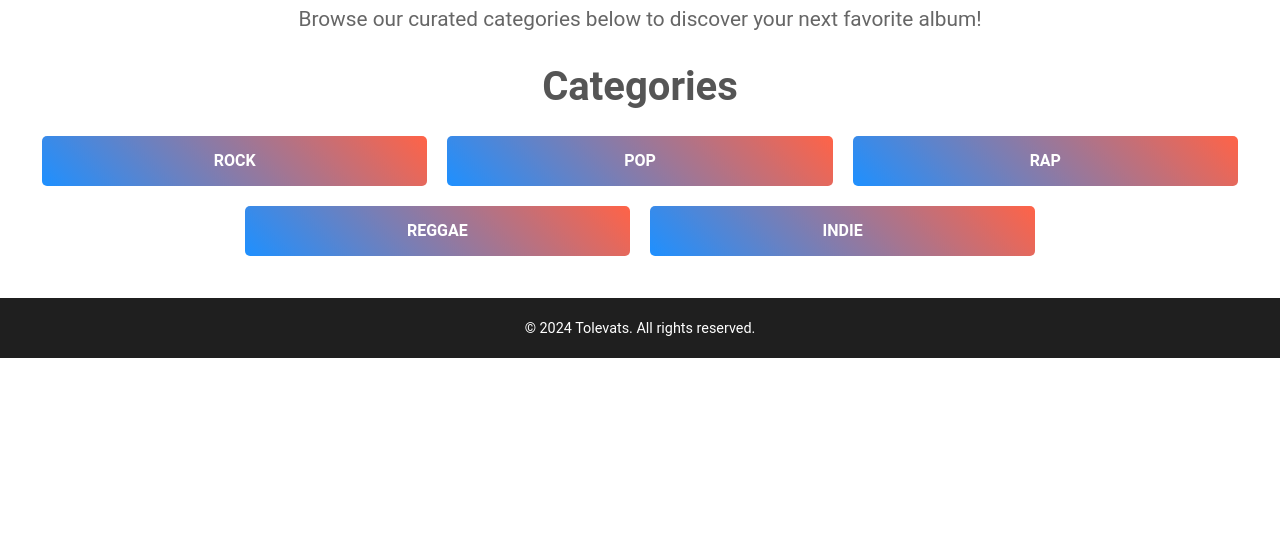
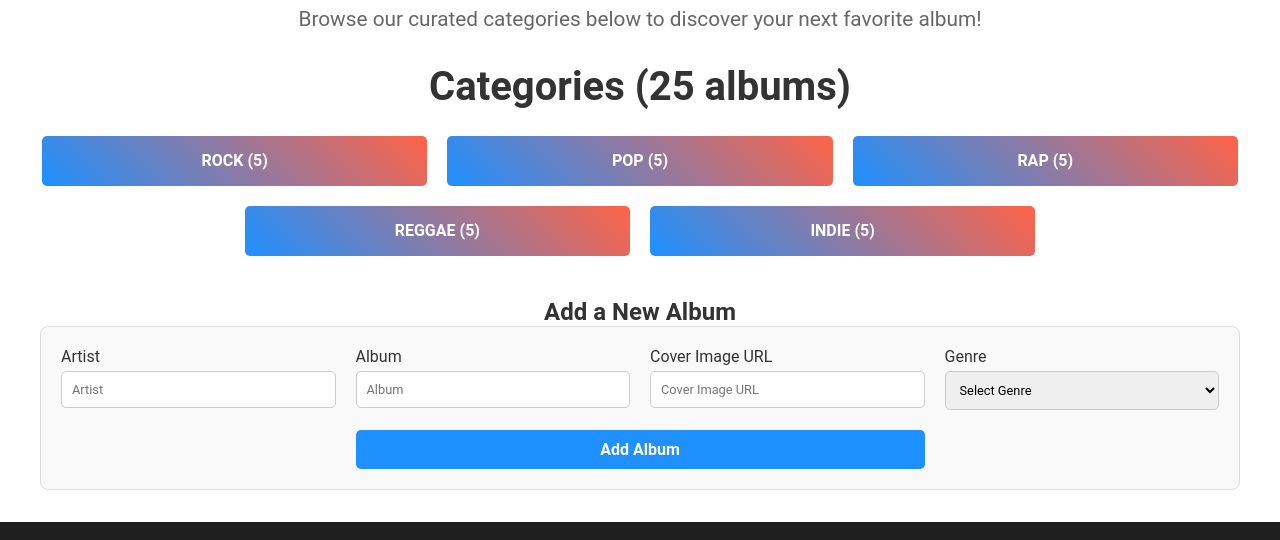
Before and after one commit to Tolevats/openmusic-v2, a Vue app: page / in a window 1280 px wide. Shown: the part 255-795 px from the top of the page. Built offline with nearby package versions, Linux system fonts and the light colour scheme.

Commit message:
chore: Add component

```diff
--- a/src/components/CategoryList.vue
+++ b/src/components/CategoryList.vue
@@ -1,21 +1,57 @@
 <template>
   <div class="categories">
-    <h2 class="categories-title">Categories</h2>
+    <h2 class="categories-title">Categories ({{ totalVinyls }} albums)</h2>
     <div class="category-grid">
-      <div v-for="category in categories" :key="category" class="category-btn">
-        <router-link :to="`/category/${category}`" class="link">{{ category }}</router-link>
+      <div v-for="(count, category) in vinylsByCategory" :key="category" class="category-btn">
+        <router-link :to="`/category/${category}`" class="link">{{ category }} ({{ count }})</router-link>
       </div>
     </div>
+    <!-- AddAlbumForm -->
+    <AddAlbumForm :categories="categories" @add-album="handleAddAlbum" />
   </div>
 </template>
 
 <script>
+import AddAlbumForm from "@/components/AddAlbumForm.vue";
+
 export default {
   name: 'category-component',
+  // props: {},
+  data () {
+    return {
+      newVinyl: {
+        artist: '',
+        album: '',
+        image: '',
+        genre: '',
+      },
+    };
+  },
   computed: {
     categories() {
       return Object.keys(this.$store.state.categories);
     },
+    totalVinyls() {
+      return this.$store.getters.totalVinyls;
+    },
+    vinylsByCategory() {
+      return this.$store.getters.vinylsByCategory;
+    },
+  },
+  methods: {
+    handleAddAlbum(album) {
+      this.$store.dispatch("addAlbum", album);
+      this.$router.push(`/category/${album.genre}`);
+    },
+/*     addVinyl() {
+      this.$store.dispatch('addVinyl', this.newVinyl);
+      this.$router.push(`/category/${this.newVinyl.genre}`);
+      //reset the form
+      this.newVinyl = { artist: '', album: '', image: '', genre: '' };
+    }, */
+  },
+  components: {
+    AddAlbumForm,
   },
 }
 </script>
@@ -27,7 +63,7 @@ export default {
 
 .categories-title {
   font-size: 1.8rem;
-  color: #555;
+  color: #333;
   text-align: center;
   margin: 1rem;
 }
@@ -63,6 +99,37 @@ export default {
   transform: scale(1.1); /* subtle hover effect */
 }
 
+/* Add Album Form */
+/* .add-album {
+  margin-top: 2em;
+  text-align: center;
+}
+
+.add-album form {
+  display: flex;
+  flex-direction: column;
+  gap: 10px;
+  max-width: 400px;
+  margin: 0 auto;
+}
+
+.add-album input, .add-album select, .add-album button {
+  padding: 10px;
+  font-size: 1rem;
+  border: 1px solid #ddd;
+  border-radius: 5px;
+}
+
+.add-album button {
+  background-color: #1e90ff;
+  color: white;
+  border: none;
+  cursor: pointer;
+}
+
+.add-album button:hover {
+  background-color: #0056b3;
+} */
 @media (min-width: 768px) {
   .categories-title {
     font-size: 2.5rem;
```
